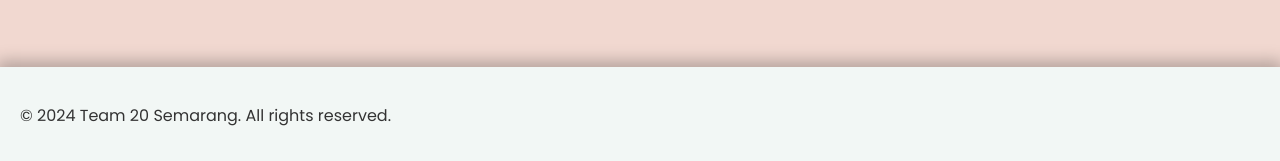
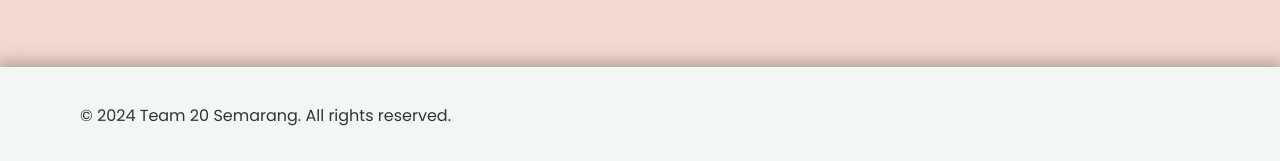
Before and after one commit to Kampus-Merdeka-Software-Engineering/km-feb24-section-semarang-team-20, a website: page index.html in a window 1280 px wide. Shown: the part 877-1038 px from the top of the page. Drawn offline with Linux system fonts and the light colour scheme.

Commit message:
fix alyyyy

```diff
--- a/footer.html
+++ b/footer.html
@@ -1,6 +1,6 @@
 <footer>
     <!-- Footer Section -->
-    <div class="copyright">
+    <div class="copyright" style="margin-left: 60px;">
         <p>&copy; 2024 Team 20 Semarang. All rights reserved.</p>
     </div>
 </footer>
--- a/footer.js
+++ b/footer.js
@@ -1,24 +1,10 @@
 document.addEventListener("DOMContentLoaded", function() {
-    // Create a new footer element
-    var footer = document.createElement("footer");
-
-    // Create a div element for the copyright text
-    var copyrightDiv = document.createElement("div");
-    copyrightDiv.classList.add("copyright");
-
-    // Create a paragraph element for the copyright text
-    var copyrightText = document.createElement("p");
-    copyrightText.innerHTML = "&copy; 2024 Team 20 Semarang. All rights reserved.";
-
-    // Append the paragraph element to the div
-    copyrightDiv.appendChild(copyrightText);
-
-    // Append the div to the footer element
-    footer.appendChild(copyrightDiv);
-
-    // Get the footer element by its id
-    var footerContainer = document.getElementById("footer");
-
-    // Append the footer element to the footer container
-    footerContainer.appendChild(footer);
+    var xhr = new XMLHttpRequest();
+    xhr.open('GET', 'footer.html', true);
+    xhr.onreadystatechange = function () {
+        if (xhr.readyState == 4 && xhr.status == 200) {
+            document.getElementById('footer').innerHTML = xhr.responseText;
+        }
+    };
+    xhr.send();
 });
```
Also changed, not shown: dashboard.html (+0 -4 lines).
